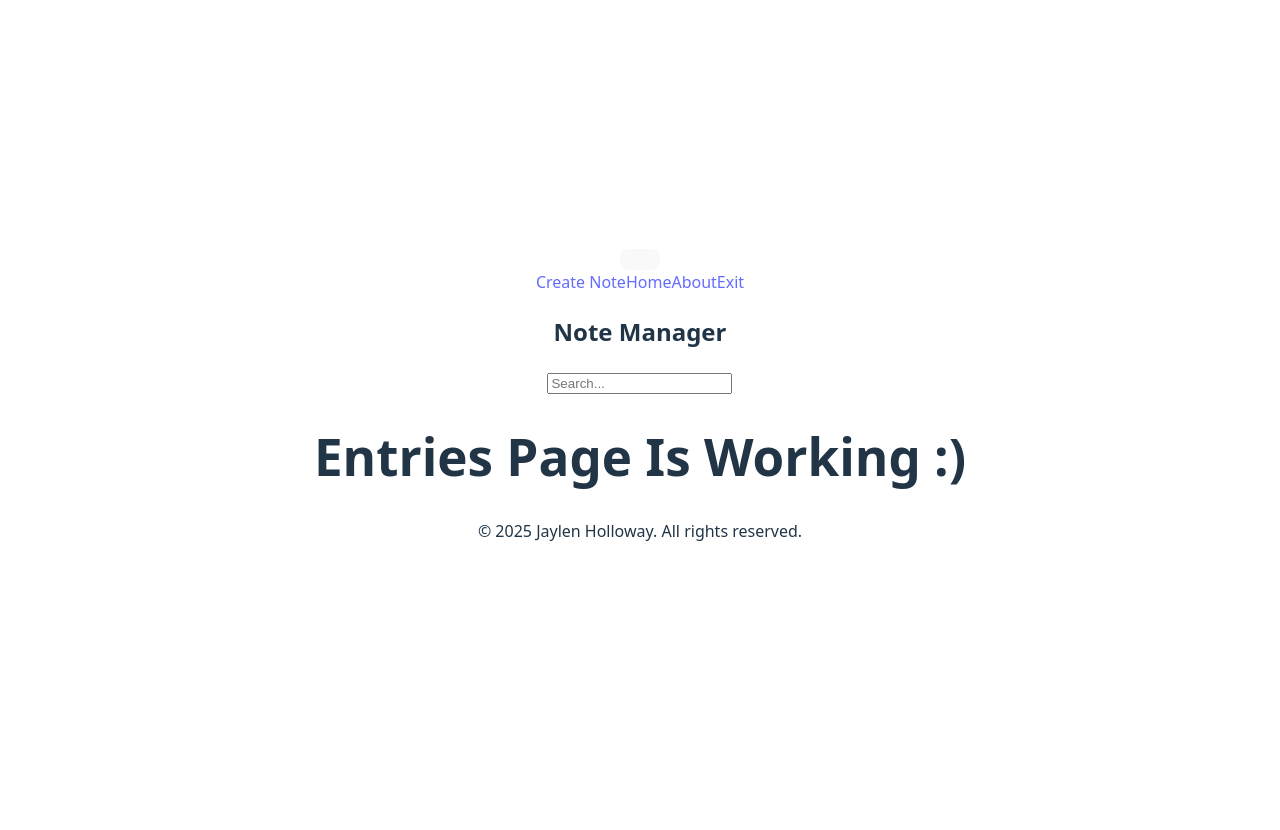
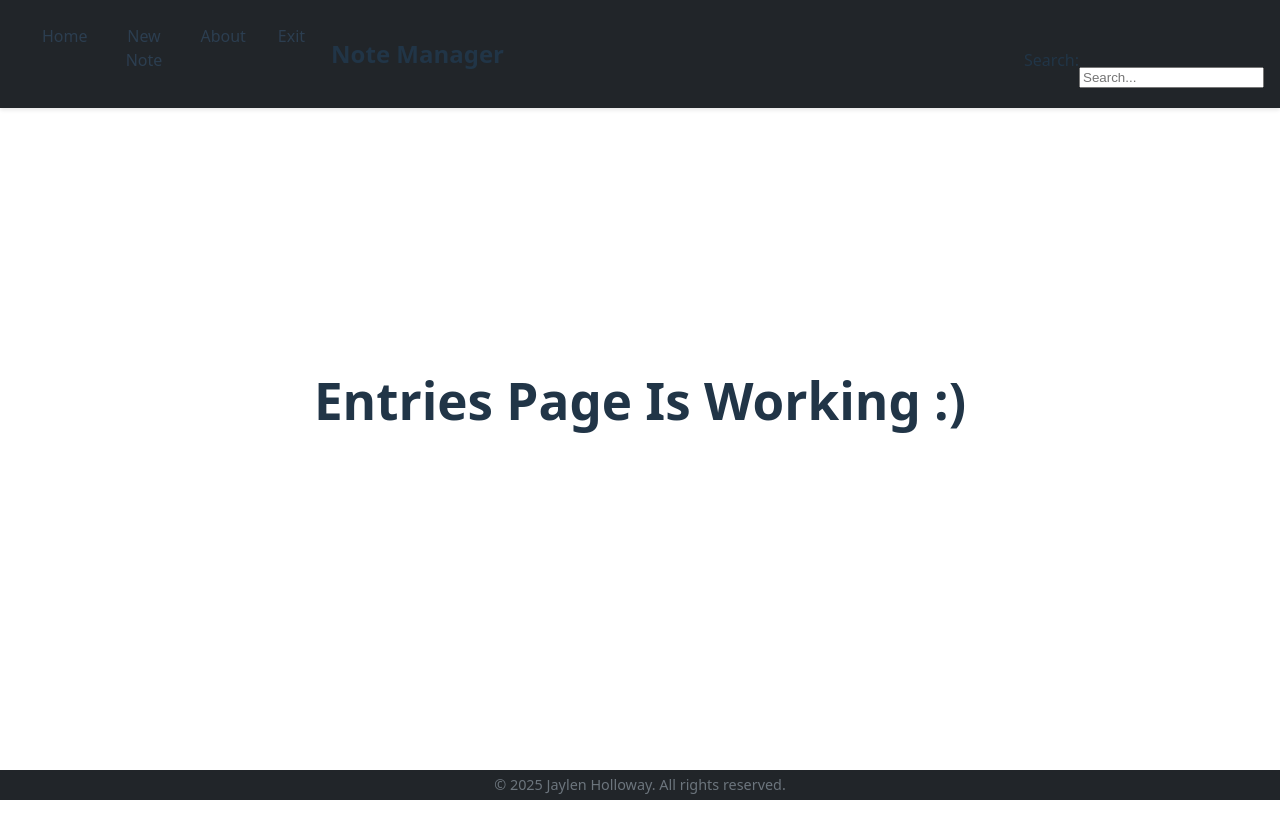
Before and after one commit to KNG-Jay/Note-Taker, a React (Vite) app in the folder nt-frontend/: page /entries in a window 1280 px wide. Before the commit the page ends 800 px from the top, so only its background shows below. Built offline with nearby package versions, Linux system fonts and the light colour scheme.

Commit message:
React Frame Building: Navbar And Footer Configured. Css Of These Elements Started. Home Page Partially Constructed.

```diff
--- a/nt-frontend/index.html
+++ b/nt-frontend/index.html
@@ -2,9 +2,9 @@
 <html lang="en">
   <head>
     <meta charset="UTF-8" />
-    <link rel="icon" type="image/svg+xml" href="/multicolor-file.svg" />
+    <link rel="icon" type="image/svg+xml" href="/src/assets/multicolor-file.svg" />
     <meta name="viewport" content="width=device-width, initial-scale=1.0" />
-    <title>Notified - The Web-Based Note Manager</title>
+    <title>Notified :: The Web-Based Note Manager</title>
   </head>
   <body>
     <div id="root"></div>
--- a/nt-frontend/src/App.tsx
+++ b/nt-frontend/src/App.tsx
@@ -7,8 +7,8 @@ import EntryPage from './pages/EntryPage';
 import EntriesPage from './pages/EntriesPage';
 import EditEntryPage from './pages/EditEntryPage';
 import NotFound from './pages/NotFound';
-import { Navbar } from './components/layout/Navbar';
-import { Footer } from './components/layout/Footer';
+import Navbar from './components/layout/Navbar';
+import Footer from './components/layout/Footer';
 
 
 const App = () => {
@@ -19,12 +19,13 @@ const App = () => {
           <Route path="/" element={<HomePage />} />
           <Route path="/home" element={<HomePage />} />
           <Route path="/exit" element={<ExitPage />} />
-          <Route path="/create-entry" element={<CreateEntryPage />} />
+          <Route path="/create-note" element={<CreateEntryPage />} />
           <Route path="/entries/:id" element={<EntryPage />} />
           <Route path="/entries" element={<EntriesPage />} />
           <Route path="/entries/:id/edit" element={<EditEntryPage />} />
           <Route path="/error" element={<NotFound />} />
           <Route path="*" element={<Navigate to="/error" />} />
+
         </Routes>
       <Footer />
     </>
--- a/nt-frontend/src/components/layout/Footer.css
+++ b/nt-frontend/src/components/layout/Footer.css
@@ -0,0 +1,45 @@
+.footer {
+  position: fixed;
+  bottom: 0;
+  left: 0;
+  height: 30px;
+  width: 100%;
+  background-color: #212529;
+  color: white;
+  text-align: center;
+  display: flex;
+  align-items: center;
+  justify-content: center;
+}
+
+.footer-content {
+    max-width: 1200px;
+    margin: 0 auto;
+    padding: 0 2rem;
+    text-align: center;
+}
+
+.copyright {
+    color: #6c757d;
+    font-size: 0.9rem;
+    margin: 0;
+}
+
+/* The Following Will Keep Footer At The Bottom */
+body {
+    min-height: 100vh;
+    margin: 0;
+    padding-bottom: 30px;
+}
+
+main {
+    flex: 1 0 auto;
+    margin-bottom: 30px;
+}
+
+/* Responsive Mobile Design */
+@media (max-width: 768px) {
+    .footer-content {
+        padding: 0 1rem;
+    }
+}
--- a/nt-frontend/src/components/layout/Footer.tsx
+++ b/nt-frontend/src/components/layout/Footer.tsx
@@ -1,7 +1,7 @@
 import React from "react";
 import './Footer.css';
 
-export const Footer: React.FC = () => {
+const Footer: React.FC = () => {
     const currentYear = new Date().getFullYear();
 
     return (
@@ -14,3 +14,5 @@ export const Footer: React.FC = () => {
     </footer>
     );
 };
+
+export default Footer;
--- a/nt-frontend/src/components/layout/Navbar.css
+++ b/nt-frontend/src/components/layout/Navbar.css
@@ -0,0 +1,149 @@
+.navbar {
+    display: flex;
+    justify-content: center;
+    background-color: #212529;
+    padding: 1rem 1rem;
+    box-shadow: 0 2px 4px rgba(0, 0, 0, 0.1);
+    position: fixed;
+    top: 0;
+    left: 0;
+    right: 0;
+    z-index: 1000;
+}
+
+.navbar-button {
+    display: flex;
+    margin: auto;
+    width: auto;
+    justify-content: space-between;
+    align-items: center;
+}
+
+.navbar-menu {
+    display: flex;
+    justify-content: space-between;
+    align-items: start;
+    width: auto;
+}
+
+.navbar-menu-items {
+    margin: 0 10px;
+    width: auto;
+    display: flex;
+    align-items: start;
+}
+
+.navbar-splash {
+    margin: auto;
+    width: 60%;
+    display: flex;
+}
+
+.navbar-end {
+    margin: auto;
+    width: auto;
+    display: flex;
+    align-items: end;
+    margin-top: 1rem;
+}
+
+.navbar-item {
+    color: #2c3e50;
+    text-decoration: none;
+    font-weight: 500;
+    padding: 0.5rem 1rem;
+    border-radius: 4px;
+    transition: background-color 0.2s;
+}
+
+/* Change colors */
+.navbar-item:hover {
+    /* background-color: _; */
+    /* color: #007bff; */
+    color: #f8f9;
+}
+
+.hamburger {
+  display: none;
+  flex-direction: column;
+  justify-content: space-around;
+  width: 2rem;
+  height: 2rem;
+  background: transparent;
+  border: none;
+  cursor: pointer;
+  padding: 0;
+  z-index: 10;
+}
+
+.hamburger-line {
+  width: 2rem;
+  height: 0.25rem;
+  background-color: #2c3e50;
+  transition: all 0.3s linear;
+  position: relative;
+  transform-origin: 1px;
+}
+
+/* Mobile Responsive Styles*/
+@media (max-width: 768px) {
+    .hamburger {
+        display: flex;
+    }
+
+    .navbar-menu {
+    display: none;
+    flex-direction: column;
+    position: absolute;
+    top: 100%;
+    left: 0;
+    right: 0;
+    background-color: rgb(21, 155, 159);
+    padding: 1rem;
+    box-shadow: 0 2px 4px rgba(0, 0, 0, 0.1);
+    }
+
+    .navbar-menu.active {
+        display: flex;
+    }
+
+    .navbar-menu-items {
+        flex-direction: column;
+        width: 100%;
+        gap: 1rem;
+    }
+
+    .navbar-splash {
+        flex-direction: column;
+        width: 100%;
+        gap: 2rem;
+    }
+
+    .navbar-end {
+        flex-direction: column;
+        width: 20%;
+        margin-top: 1rem;
+    }
+
+    .navbar-item {
+        text-align: center;
+    }
+
+    /* Hamburger Animation */
+    .hamburger.active .hamburger-line:first-child {
+        transform: rotate(45deg);
+    }
+
+    .hamburger.active .hamburger-line:nth-child(2) {
+        opacity: 0;
+    }
+
+    .hamburger.active .hamburger-line:nth-child(3) {
+        transform: rotate(-45deg);
+    }
+}
+
+/* Prevents navbar overlap with main content */
+main {
+    margin-top: 80px;
+}
--- a/nt-frontend/src/components/layout/Navbar.tsx
+++ b/nt-frontend/src/components/layout/Navbar.tsx
@@ -3,7 +3,7 @@ import { Link } from 'react-router-dom';
 import SearchBar from './SearchBar';
 import './Navbar.css';
 
-export const Navbar: React.FC = () => {
+const Navbar: React.FC = () => {
     const [isOpen, setIsOpen] = useState(false);
 
     const toggleMenu = () => {
@@ -27,12 +27,12 @@ export const Navbar: React.FC = () => {
             </div>
 
             <div className={`navbar-menu ${isOpen ? 'active' : ''}`}>
-                <div className='navbar-start'>
-                    <Link to="/create-note" className="navbar-item" onClick={() => setIsOpen(false)}>
-                        Create Note
-                    </Link>
+                <div className='navbar-menu-items'>
                     <Link to="/home" className="navbar-item" onClick={() => setIsOpen(false)}>
                         Home
+                    </Link>
+                    <Link to="/create-note" className="navbar-item" onClick={() => setIsOpen(false)}>
+                        New Note
                     </Link>
                     <Link to="/about" className="navbar-item" onClick={() => setIsOpen(false)}>
                         About
@@ -41,13 +41,18 @@ export const Navbar: React.FC = () => {
                         Exit
                     </Link>
                 </div>
-                <div className='navbar-splash'>
-                    <h2>Note Manager</h2>
-                </div>
-                <div className='navbar-end'>
-                    <SearchBar></SearchBar>
-                </div>
+            </div>
+
+            <div className='navbar-splash'>
+                <h2>Note Manager</h2>
+            </div>
+
+            <div className='navbar-end'>
+                <p>Search:</p>
+                <SearchBar />
             </div>
         </nav>
-    )
-}
+    );
+};
+
+export default Navbar;
--- a/nt-frontend/src/components/layout/SearchBar.tsx
+++ b/nt-frontend/src/components/layout/SearchBar.tsx
@@ -16,12 +16,14 @@ const SearchBar: React.FC<SearchBarProps> = ({ onSearch }) => {
     };
 
     return (
+        <div className="search-bar">
             <input
                 type="text"
                 placeholder="Search..."
                 value={searchTerm}
                 onChange={handleChange}
             />
+        </div>
     );
 
 };
```
Also changed, not shown: nt-frontend/src/components/About.css (added), nt-frontend/src/components/About.tsx (added). Lines whose indentation alone changed are shown as unchanged.
